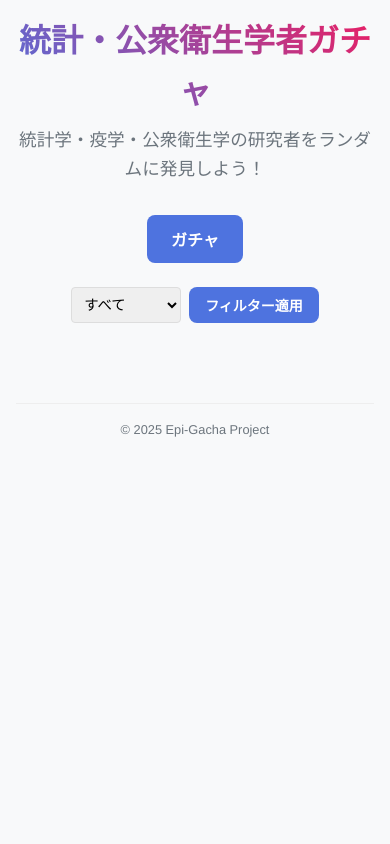
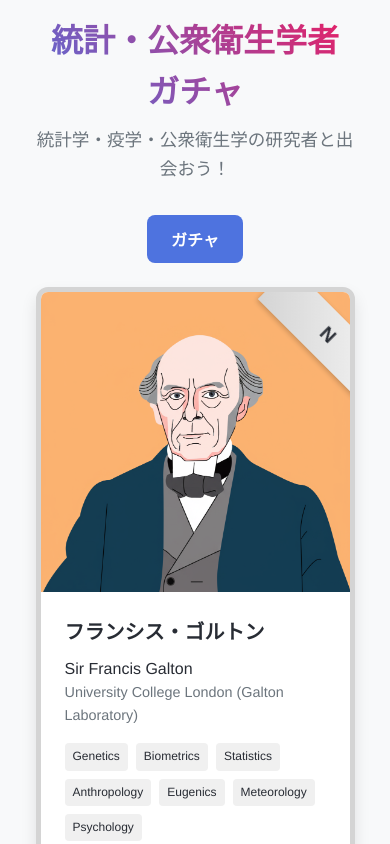
Before and after one commit to SRWS-PSG/epi-gacha, a plain HTML site: page index.html in a window 390 px wide. Both pictures are taken after a click on the button "ガチャ". Shown: the top 844 px of the page. Drawn offline with Linux system fonts and the light colour scheme.

Commit message:
Update scholar data source and refine layout for better responsiveness

```diff
--- a/gacha.js
+++ b/gacha.js
@@ -6,7 +6,7 @@ document.addEventListener('DOMContentLoaded', () => {
 
   async function loadScholars() {
     try {
-      const response = await fetch('scholars.json');
+      const response = await fetch('scholars_enhanced_tavily.json');
       scholars = await response.json();
       console.log(`${scholars.length}人の学者データを読み込みました`);
     } catch (error) {
@@ -125,14 +125,6 @@ document.addEventListener('DOMContentLoaded', () => {
         playSREffect();
       }
     }
-  });
-
-  // フィルター適用
-  document.getElementById('apply-filter').addEventListener('click', () => {
-    activeFilter = document.getElementById('filter-type').value;
-    console.log(`フィルター適用: ${activeFilter}`);
-    document.getElementById('gacha-result').innerHTML = '';
-    drawnScholars = []; // フィルター変更時はリセット
   });
 
   // SSR演出
--- a/index.html
+++ b/index.html
@@ -10,23 +10,13 @@
   <div class="container">
     <header>
       <h1>統計・公衆衛生学者ガチャ</h1>
-      <p class="subtitle">統計学・疫学・公衆衛生学の研究者をランダムに発見しよう！</p>
+      <p class="subtitle">統計学・疫学・公衆衛生学の研究者と出会おう！</p>
     </header>
 
     <div class="gacha-controls">
       <button id="pull-one" class="btn">ガチャ</button>
     </div>
 
-    <div class="filter-section">
-      <select id="filter-type">
-        <option value="all">すべて</option>
-        <option value="Statistics">統計学</option>
-        <option value="Epidemiology">疫学</option>
-        <option value="Causal Inference">因果推論</option>
-        <option value="Public Health">公衆衛生学</option>
-      </select>
-      <button id="apply-filter" class="btn btn-small">フィルター適用</button>
-    </div>
 
     <div id="gacha-result" class="result-area"></div>
 
--- a/style.css
+++ b/style.css
@@ -24,9 +24,15 @@ body {
 }
 
 .container {
-  max-width: 1200px;
+  max-width: 90%;
   margin: 0 auto;
   padding: 2rem 1rem;
+}
+
+@media (min-width: 1600px) {
+  .container {
+    max-width: 1600px;
+  }
 }
 
 header {
@@ -96,14 +102,27 @@ select {
 }
 
 .result-area {
-  display: flex;
-  flex-wrap: wrap;
+  display: grid;
+  grid-template-columns: repeat(auto-fit, minmax(300px, 1fr));
   gap: 1.5rem;
   justify-content: center;
 }
 
+@media (min-width: 768px) {
+  .result-area {
+    grid-template-columns: repeat(auto-fit, minmax(300px, 350px));
+  }
+}
+
+@media (min-width: 1200px) {
+  .result-area {
+    grid-template-columns: repeat(auto-fit, minmax(300px, 400px));
+  }
+}
+
 .card {
-  width: 300px;
+  width: 100%;
+  max-width: 400px;
   border-radius: 12px;
   overflow: hidden;
   background: var(--card-bg);
@@ -111,6 +130,9 @@ select {
   transition: all 0.3s;
   position: relative;
   border: 5px solid transparent;
+  max-height: 85vh;
+  display: flex;
+  flex-direction: column;
 }
 
 /* レア度に応じたフレーム */
@@ -146,6 +168,8 @@ select {
 
 .card-content {
   padding: 1.5rem;
+  overflow-y: auto;
+  flex-grow: 1;
 }
 
 .card h3 {
```
Also changed, not shown: scholars_enhanced_tavily.json.
